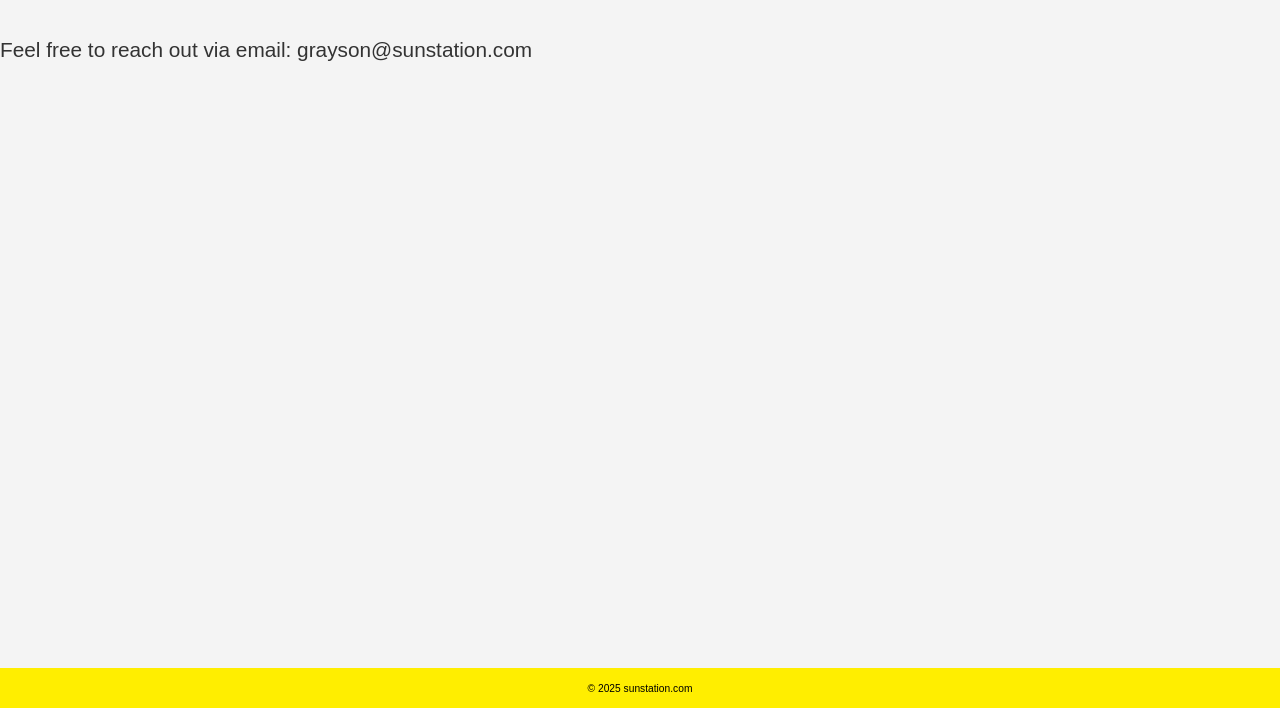
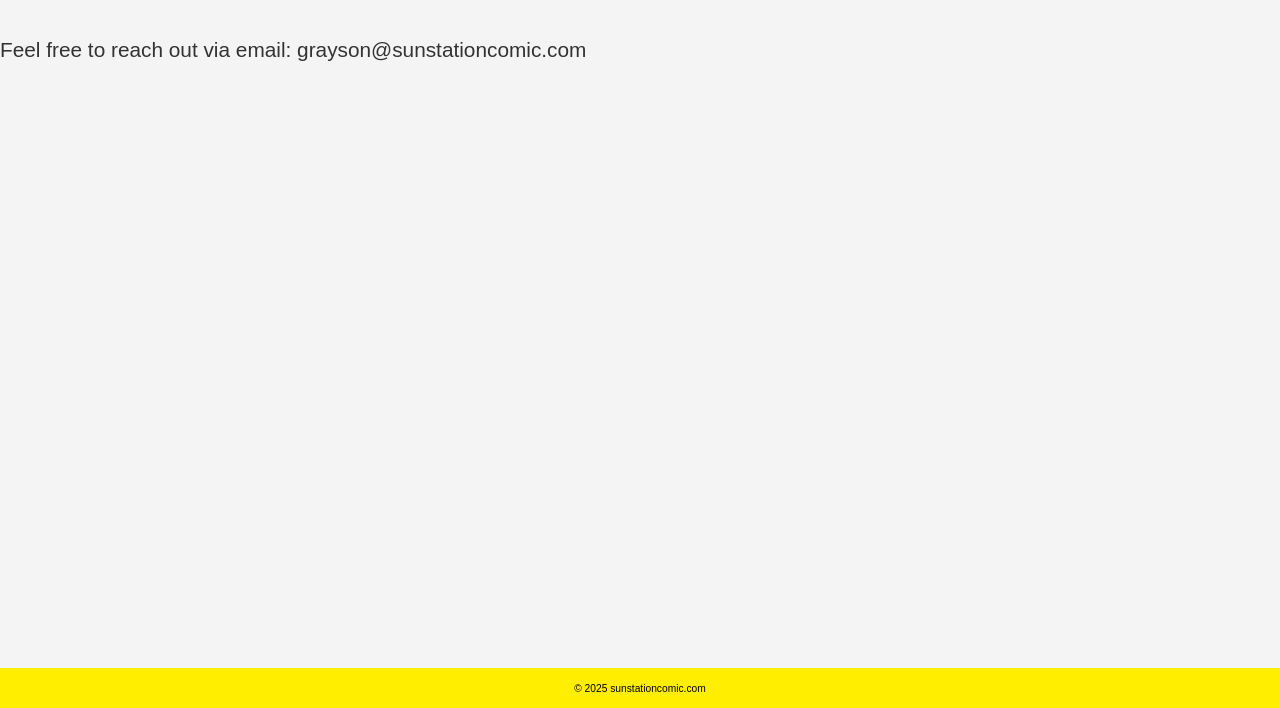
Before and after one commit to jnyanez/jnyanez.github.io, a plain HTML site: page contact.html in a window 1280 px wide. Shown: the part 92-800 px from the top of the page. Drawn offline with Linux system fonts and the light colour scheme.

Commit message:
changes for domain

```diff
--- a/contact.html
+++ b/contact.html
@@ -9,7 +9,7 @@
       <div id="site-header"></div>
 
       <main>
-         <p>Feel free to reach out via email: grayson@sunstation.com</p>
+         <p>Feel free to reach out via email: grayson@sunstationcomic.com</p>
       </main>
 
       <div id="site-footer"></div>
--- a/footer.html
+++ b/footer.html
@@ -1,3 +1,3 @@
 <footer>
-   <p>&copy; 2025 sunstation.com</p>
+   <p>&copy; 2025 sunstationcomic.com</p>
 </footer>
```
